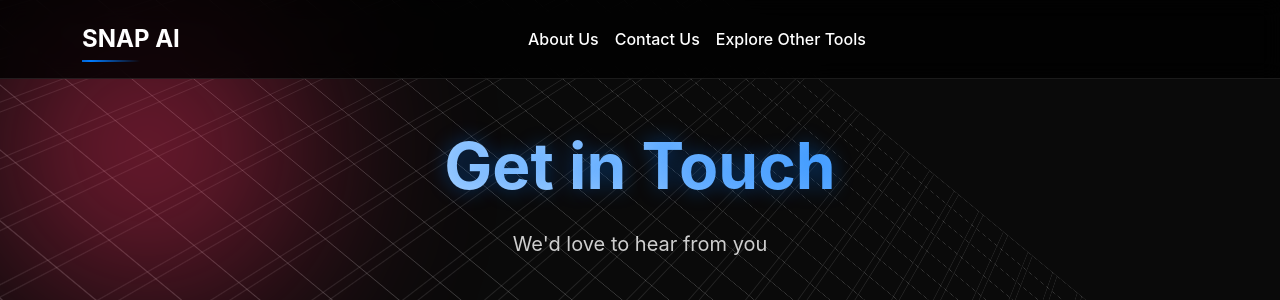
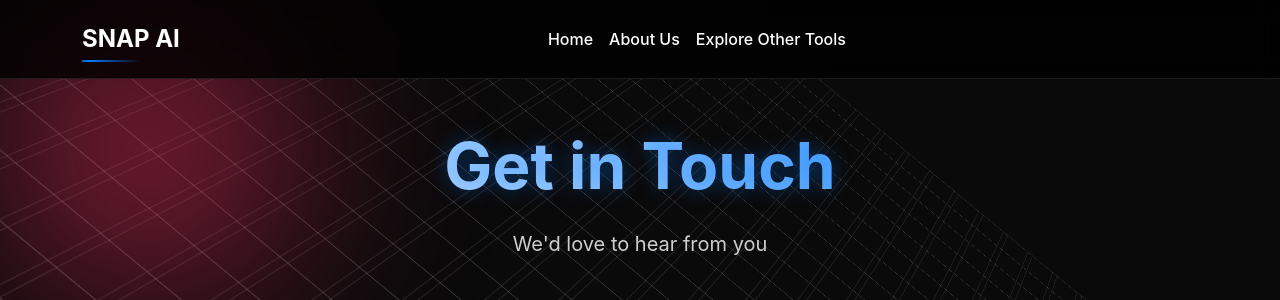
Before and after one commit to SohamMedley/SohamSEMiniProject, a Flask app: page /contact_us in a window 1280 px wide. Shown: the top 300 px of the page. Run offline with Flask 3, Linux system fonts and the light colour scheme; some libraries are stand-ins or nearby versions.

Commit message:
Update contact_us.html

```diff
--- a/templates/contact_us.html
+++ b/templates/contact_us.html
@@ -301,10 +301,10 @@
         <div class="collapse navbar-collapse" id="navbarNav">
             <ul class="navbar-nav mx-auto">
                 <li class="nav-item">
-                    <a class="nav-link" href="{{ url_for('about_us') }}">About Us</a>
+                    <a class="nav-link" href="{{ url_for('index') }}">Home</a>
                 </li>
                 <li class="nav-item">
-                    <a class="nav-link" href="{{ url_for('contact_us') }}">Contact Us</a>
+                    <a class="nav-link" href="{{ url_for('about_us') }}">About Us</a>
                 </li>
                 <li class="nav-item">
                     <a class="nav-link" href="{{ url_for('explore_tools') }}">Explore Other Tools</a>
```
